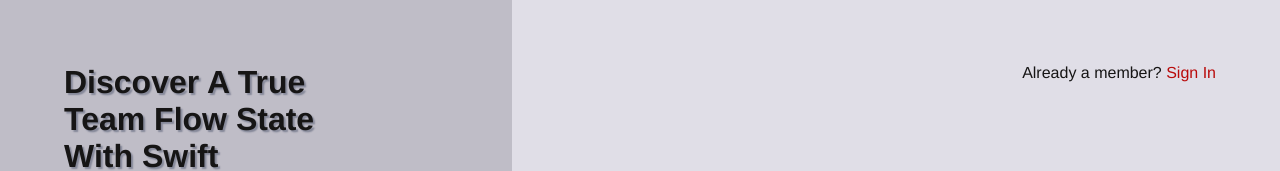
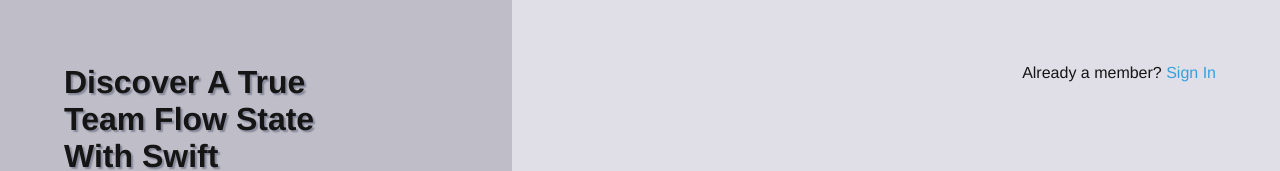
Before and after one commit to womsly/split-scope, a React app: page /auth in a window 1280 px wide. Shown: the top 171 px of the page. Built offline with nearby package versions, Linux system fonts and the light colour scheme; no server answers; the HTML template or start-up script is replaced by a standard one.

Commit message:
update accent colors for button and box border.

```diff
--- a/src/styles/_config.scss
+++ b/src/styles/_config.scss
@@ -5,7 +5,7 @@
 $lBackGroundOpaque: #aeacb6a8;
 $lHeaderText: #161515;
 $lHeaderTextOpaque: #0f0e0e8a;
-$lButton: #b90a0a;
+$lButton: #36a0dd;
 $lAccentOpaque: #b90a0a54;
 $lInputBoxBorder: #b2afbd;
 $lInputBoxBackground: #16151615;
@@ -18,11 +18,11 @@
 $dSubHeaderText: #c3c4d3;
 $dHeaderTextOpaque: #babfc4b7;
 $dHeaderOpaque: #babfc4a1;
-$dButton: #365ddd;
+$dButton: #36a0dd;
 $dAccentOpaque: #365ddd46;
 $dButtonHover: #1b3249;
 $dButtonActive: #0d253d;
-$dInputBoxBorder: #4f425c;
+$dInputBoxBorder: #424d5c;
 $dInputBoxBackground: #ffffff15;
 $dColumnBackground: #433d49ab;
 
```
